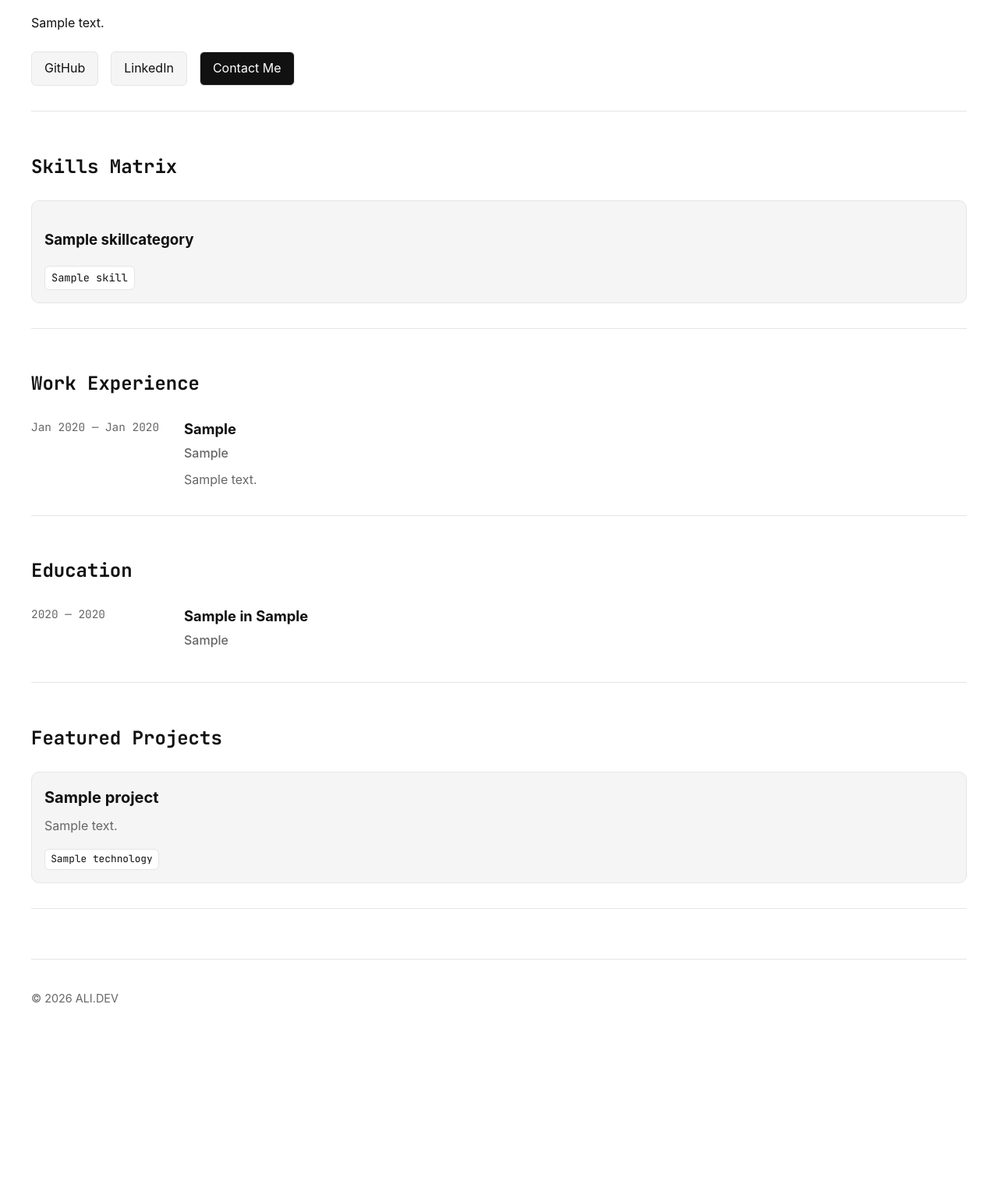
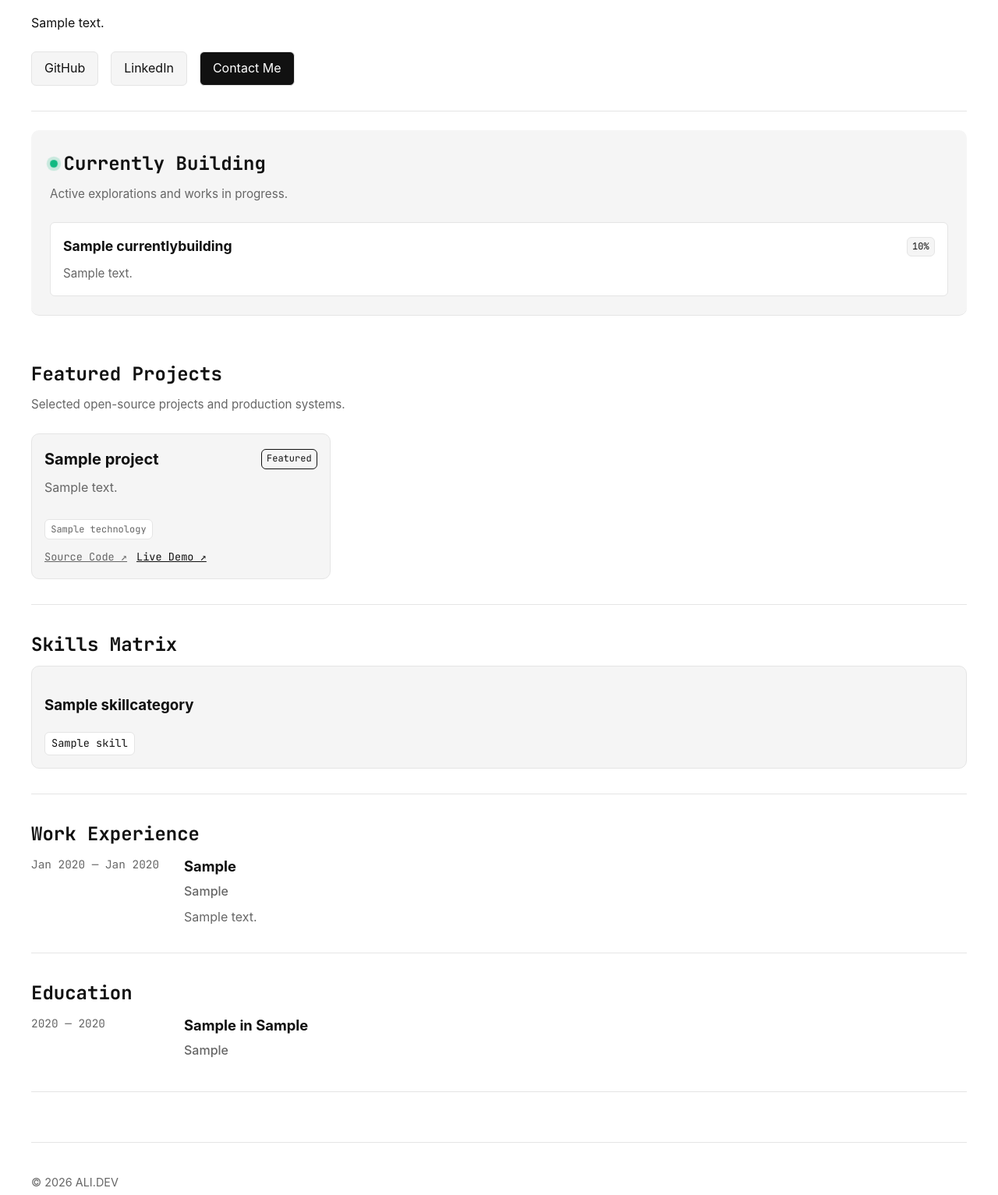
Before and after one commit to alirhw/portfolio, a Django app: page / in a window 1280 px wide. Shown: the part 246-1779 px from the top of the page at 78% size. Before the commit the page ends 1532 px from the top, so only its background shows below. Run offline with Django 5.2, Linux system fonts and the light colour scheme; tables that the repository leaves empty hold one stand-in row (values such as "Sample post").

Commit message:
feat(portfolio): implement CurrentlyBuilding and Projects includes (T-028)
- Add modular includes: _currently_building.html and _projects.html under templates/portfolio/includes/

- Connect HomeView to fetch active currently_building and published projects with prefetch_related(technologies)

- Style currently building pulse indicator, cards, and featured project badges in static/css/main.css

- Add functional test suite in tests/functional/test_projects_and_building.py verifying rendering and active-only filters

```diff
--- a/apps/portfolio/models/projects.py
+++ b/apps/portfolio/models/projects.py
@@ -49,3 +49,11 @@ class Project(models.Model):
     @property
     def summary(self):
         return self.description_en
+
+    @property
+    def github_url(self):
+        return self.repository_url
+
+    @property
+    def live_url(self):
+        return self.demo_url
--- a/apps/portfolio/models/timeline.py
+++ b/apps/portfolio/models/timeline.py
@@ -98,3 +98,11 @@ class CurrentlyBuilding(models.Model):
 
     def __str__(self):
         return self.title_en
+
+    @property
+    def title(self):
+        return self.title_en
+
+    @property
+    def description(self):
+        return self.description_en
--- a/apps/portfolio/views.py
+++ b/apps/portfolio/views.py
@@ -1,6 +1,7 @@
 from django.views.generic import TemplateView
 
 from .models import (
+    CurrentlyBuilding,
     Education,
     Experience,
     PortfolioProfile,
@@ -18,23 +19,21 @@ class HomeView(TemplateView):
 
         context["profile"] = PortfolioProfile.objects.first()
 
-        # واکشی دسته‌بندی‌ها به همراه مهارت‌های هایلایت‌شده برای جلوگیری از N+1
         context["skill_categories"] = (
             SkillCategory.objects.prefetch_related("skills")
             .filter(skills__highlight=True)
             .distinct()
         )
 
-        # سوابق شغلی به ترتیب نزولی (جدیدترین اول)
         context["experiences"] = Experience.objects.order_by("-start_date", "order")
-
-        # سوابق تحصیلی به ترتیب نزولی (جدیدترین اول)
         context["educations"] = Education.objects.order_by("-graduation_year", "order")
 
-        # ۶ پروژه منتشرشده با فناوری‌های مرتبط
+        context["currently_building"] = CurrentlyBuilding.objects.filter(is_active=True).order_by(
+            "order", "-id"
+        )
+
         context["projects"] = Project.objects.published().prefetch_related("technologies")[:6]
 
-        # حفظ سازگاری با کانتکست تست‌های قبلی
         context["skills"] = Skill.objects.filter(highlight=True).select_related("category")
 
         return context
--- a/static/css/main.css
+++ b/static/css/main.css
@@ -213,10 +213,22 @@ select {
     border-bottom: 1px solid var(--color-border);
 }
 
+.section-header {
+    margin-bottom: var(--space-lg);
+}
+
 .section-title {
     font-size: 1.5rem;
-    margin-bottom: var(--space-lg);
+    margin: 0 0 var(--space-xs) 0;
     font-family: var(--font-mono);
+    display: flex;
+    align-items: center;
+}
+
+.section-subtitle {
+    margin: 0;
+    color: var(--color-text-muted);
+    font-size: 0.95rem;
 }
 
 /* Hero Section */
@@ -260,6 +272,79 @@ select {
     color: var(--color-text-muted);
     font-size: 0.85rem;
     font-family: var(--font-mono);
+}
+
+/* Currently Building */
+.building-section {
+    background: var(--color-surface);
+    border-radius: var(--radius-md);
+    padding: var(--space-lg);
+    margin-block: var(--space-lg);
+}
+
+.pulse-indicator {
+    display: inline-block;
+    width: 0.6rem;
+    height: 0.6rem;
+    background-color: #10b981;
+    border-radius: 50%;
+    margin-inline-end: var(--space-xs);
+    box-shadow: 0 0 0 0 rgba(16, 185, 129, 0.7);
+    animation: pulse 2s infinite;
+}
+
+@keyframes pulse {
+    0% { transform: scale(0.95); box-shadow: 0 0 0 0 rgba(16, 185, 129, 0.7); }
+    70% { transform: scale(1); box-shadow: 0 0 0 6px rgba(16, 185, 129, 0); }
+    100% { transform: scale(0.95); box-shadow: 0 0 0 0 rgba(16, 185, 129, 0); }
+}
+
+.building-grid {
+    display: grid;
+    grid-template-columns: repeat(auto-fit, minmax(280px, 1fr));
+    gap: var(--space-md);
+    margin-top: var(--space-md);
+}
+
+.building-card {
+    background: var(--color-bg);
+    border: 1px solid var(--color-border);
+    border-radius: var(--radius-sm);
+    padding: var(--space-md);
+}
+
+.building-card__header {
+    display: flex;
+    justify-content: space-between;
+    align-items: center;
+    gap: var(--space-xs);
+    margin-bottom: var(--space-xs);
+}
+
+.building-title {
+    margin: 0;
+    font-size: 1.1rem;
+}
+
+.building-description {
+    margin: 0;
+    color: var(--color-text-muted);
+    font-size: 0.95rem;
+}
+
+.progress-badge {
+    font-family: var(--font-mono);
+    font-size: 0.75rem;
+    background: var(--color-surface);
+    border: 1px solid var(--color-border);
+    padding: 0.1rem 0.4rem;
+    border-radius: var(--radius-sm);
+}
+
+.target-label {
+    font-family: var(--font-mono);
+    font-size: 0.8rem;
+    color: var(--color-text-muted);
 }
 
 /* Skills Matrix */
@@ -332,27 +417,68 @@ select {
 /* Projects Section */
 .projects-grid {
     display: grid;
-    grid-template-columns: repeat(auto-fit, minmax(280px, 1fr));
+    grid-template-columns: repeat(auto-fill, minmax(320px, 1fr));
     gap: var(--space-lg);
+    margin-top: var(--space-lg);
 }
 
 .project-card {
     background: var(--color-surface);
     border: 1px solid var(--color-border);
     border-radius: var(--radius-md);
+    overflow: hidden;
+    display: flex;
+    flex-direction: column;
+    transition: transform 180ms ease, border-color 180ms ease;
+}
+
+.project-card:hover {
+    transform: translateY(-2px);
+    border-color: var(--color-text-muted);
+}
+
+.project-card__image-wrapper {
+    aspect-ratio: 16 / 9;
+    overflow: hidden;
+    border-bottom: 1px solid var(--color-border);
+}
+
+.project-image {
+    width: 100%;
+    height: 100%;
+    object-fit: cover;
+}
+
+.project-card__content {
     padding: var(--space-md);
     display: flex;
     flex-direction: column;
+    flex-grow: 1;
+}
+
+.project-card__top {
+    display: flex;
+    justify-content: space-between;
+    align-items: center;
+    gap: var(--space-xs);
 }
 
 .project-title {
-    margin: 0 0 0.5rem 0;
+    margin: 0;
     font-size: 1.25rem;
+}
+
+.badge-featured {
+    font-size: 0.75rem;
+    font-family: var(--font-mono);
+    padding: 0.15rem 0.4rem;
+    border: 1px solid var(--color-accent);
+    border-radius: var(--radius-sm);
 }
 
 .project-summary {
     color: var(--color-text-muted);
-    margin: 0 0 var(--space-md) 0;
+    margin: var(--space-xs) 0 var(--space-md) 0;
     flex-grow: 1;
 }
 
@@ -360,15 +486,38 @@ select {
     display: flex;
     flex-wrap: wrap;
     gap: var(--space-xs);
+    margin-block: var(--space-sm);
 }
 
 .tech-tag {
+    font-family: var(--font-mono);
+    font-size: 0.75rem;
+    color: var(--color-text-muted);
     background: var(--color-bg);
     border: 1px solid var(--color-border);
     padding: 0.15rem 0.45rem;
     border-radius: var(--radius-sm);
-    font-size: 0.8rem;
+}
+
+.project-links {
+    margin-top: auto;
+    display: flex;
+    gap: var(--space-sm);
+}
+
+.project-link {
     font-family: var(--font-mono);
+    font-size: 0.85rem;
+    color: var(--color-text-muted);
+    text-decoration: underline;
+}
+
+.project-link:hover {
+    color: var(--color-text);
+}
+
+.project-link--primary {
+    color: var(--color-accent);
 }
 
 @media (max-width: 768px) {
--- a/templates/portfolio/home.html
+++ b/templates/portfolio/home.html
@@ -10,24 +10,9 @@
 
 {% block content %}
     {% include "portfolio/partials/_hero.html" %}
+    {% include "portfolio/includes/_currently_building.html" %}
+    {% include "portfolio/includes/_projects.html" %}
     {% include "portfolio/partials/_skills.html" %}
     {% include "portfolio/partials/_experience.html" %}
     {% include "portfolio/partials/_education.html" %}
-
-    <section id="projects" class="section projects-section">
-        <h2 class="section-title">Featured Projects</h2>
-        <div class="projects-grid">
-            {% for project in projects %}
-                <article class="project-card">
-                    <h3 class="project-title">{{ project.title_en|default:project.title }}</h3>
-                    <p class="project-summary">{{ project.description_en|default:project.summary }}</p>
-                    <div class="project-tech-stack">
-                        {% for tech in project.technologies.all %}
-                            <span class="tech-tag">{{ tech.name }}</span>
-                        {% endfor %}
-                    </div>
-                </article>
-            {% endfor %}
-        </div>
-    </section>
 {% endblock %}
--- /dev/null
+++ b/templates/portfolio/includes/_currently_building.html
@@ -0,0 +1,29 @@
+{% if currently_building %}
+<section id="currently-building" class="section building-section">
+    <div class="section-header">
+        <h2 class="section-title">
+            <span class="pulse-indicator"></span> Currently Building
+        </h2>
+        <p class="section-subtitle">Active explorations and works in progress.</p>
+    </div>
+
+    <div class="building-grid">
+        {% for item in currently_building %}
+            <article class="building-card">
+                <div class="building-card__header">
+                    <h3 class="building-title">{{ item.title_en|default:item.title }}</h3>
+                    {% if item.progress_percentage %}
+                        <span class="progress-badge">{{ item.progress_percentage }}%</span>
+                    {% endif %}
+                </div>
+                <p class="building-description">{{ item.description_en|default:item.description }}</p>
+                {% if item.target_date %}
+                    <div class="building-footer">
+                        <span class="target-label">Target: {{ item.target_date|date:"M Y" }}</span>
+                    </div>
+                {% endif %}
+            </article>
+        {% endfor %}
+    </div>
+</section>
+{% endif %}
--- /dev/null
+++ b/templates/portfolio/includes/_projects.html
@@ -0,0 +1,65 @@
+{% if projects %}
+<section id="projects" class="section projects-section">
+    <div class="section-header">
+        <h2 class="section-title">Featured Projects</h2>
+        <p class="section-subtitle">Selected open-source projects and production systems.</p>
+    </div>
+
+    <div class="projects-grid">
+        {% for project in projects %}
+            <article class="project-card">
+                {% if project.featured_image %}
+                    <div class="project-card__image-wrapper">
+                        <img
+                            src="{{ project.featured_image.url }}"
+                            alt="{{ project.title_en|default:project.title }}"
+                            class="project-image"
+                            loading="lazy"
+                        >
+                    </div>
+                {% endif %}
+
+                <div class="project-card__content">
+                    <div class="project-card__top">
+                        <h3 class="project-title">{{ project.title_en|default:project.title }}</h3>
+                        {% if project.is_featured %}
+                            <span class="badge badge-featured">Featured</span>
+                        {% endif %}
+                    </div>
+
+                    <p class="project-summary">{{ project.description_en|default:project.summary }}</p>
+
+                    <div class="project-tech-stack">
+                        {% for tech in project.technologies.all %}
+                            <span class="tech-tag">{{ tech.name }}</span>
+                        {% endfor %}
+                    </div>
+
+                    <div class="project-links">
+                        {% if project.repository_url or project.github_url %}
+                            <a
+                                href="{{ project.repository_url|default:project.github_url }}"
+                                target="_blank"
+                                rel="noopener noreferrer"
+                                class="project-link"
+                            >
+                                Source Code ↗
+                            </a>
+                        {% endif %}
+                        {% if project.demo_url or project.live_url %}
+                            <a
+                                href="{{ project.demo_url|default:project.live_url }}"
+                                target="_blank"
+                                rel="noopener noreferrer"
+                                class="project-link project-link--primary"
+                            >
+                                Live Demo ↗
+                            </a>
+                        {% endif %}
+                    </div>
+                </div>
+            </article>
+        {% endfor %}
+    </div>
+</section>
+{% endif %}
```
Also changed, not shown: tests/functional/test_homepage.py (+5 -4 lines), tests/functional/test_projects_and_building.py (added, +61 -0 lines), tests/integration/test_home_slice.py (+4 -3 lines).
